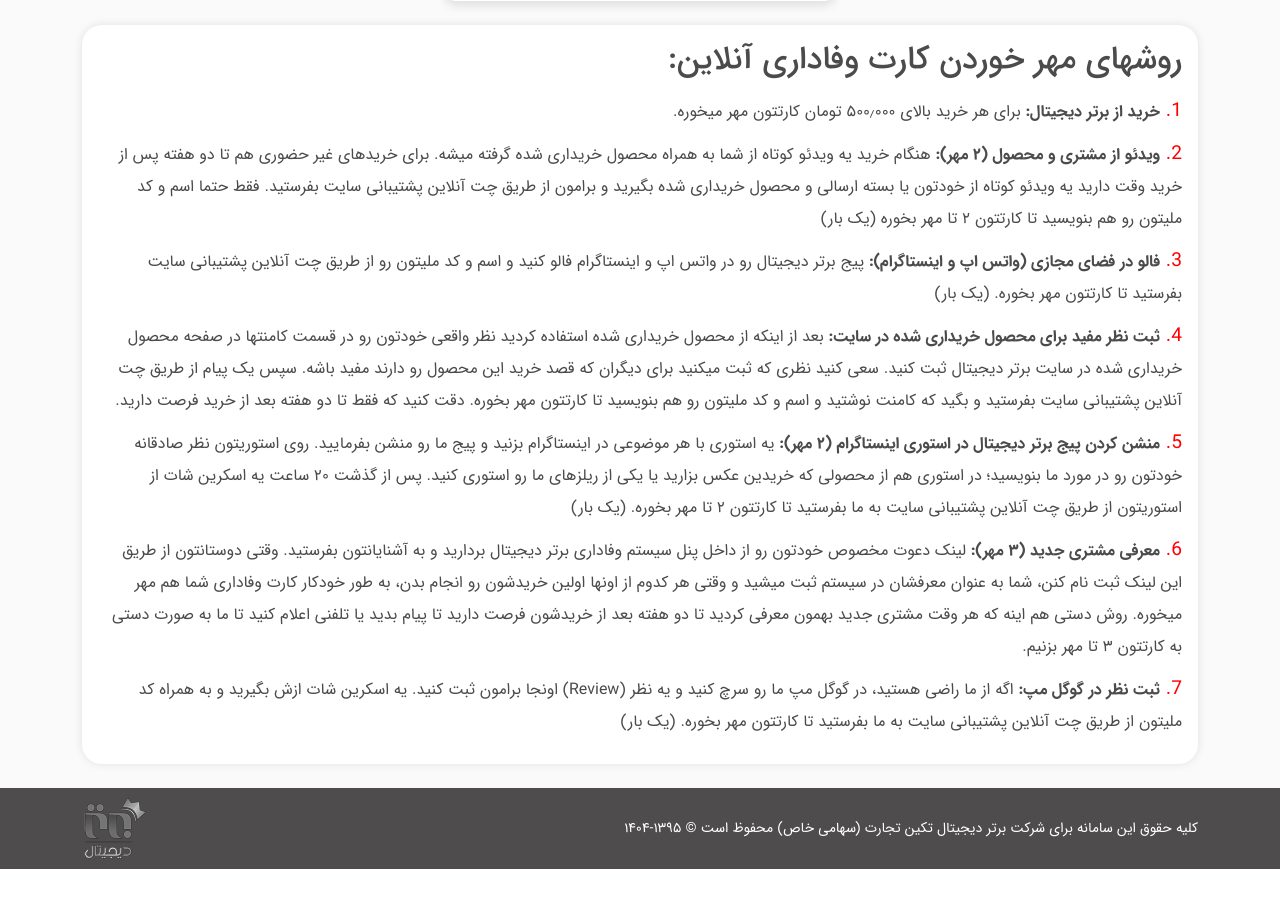
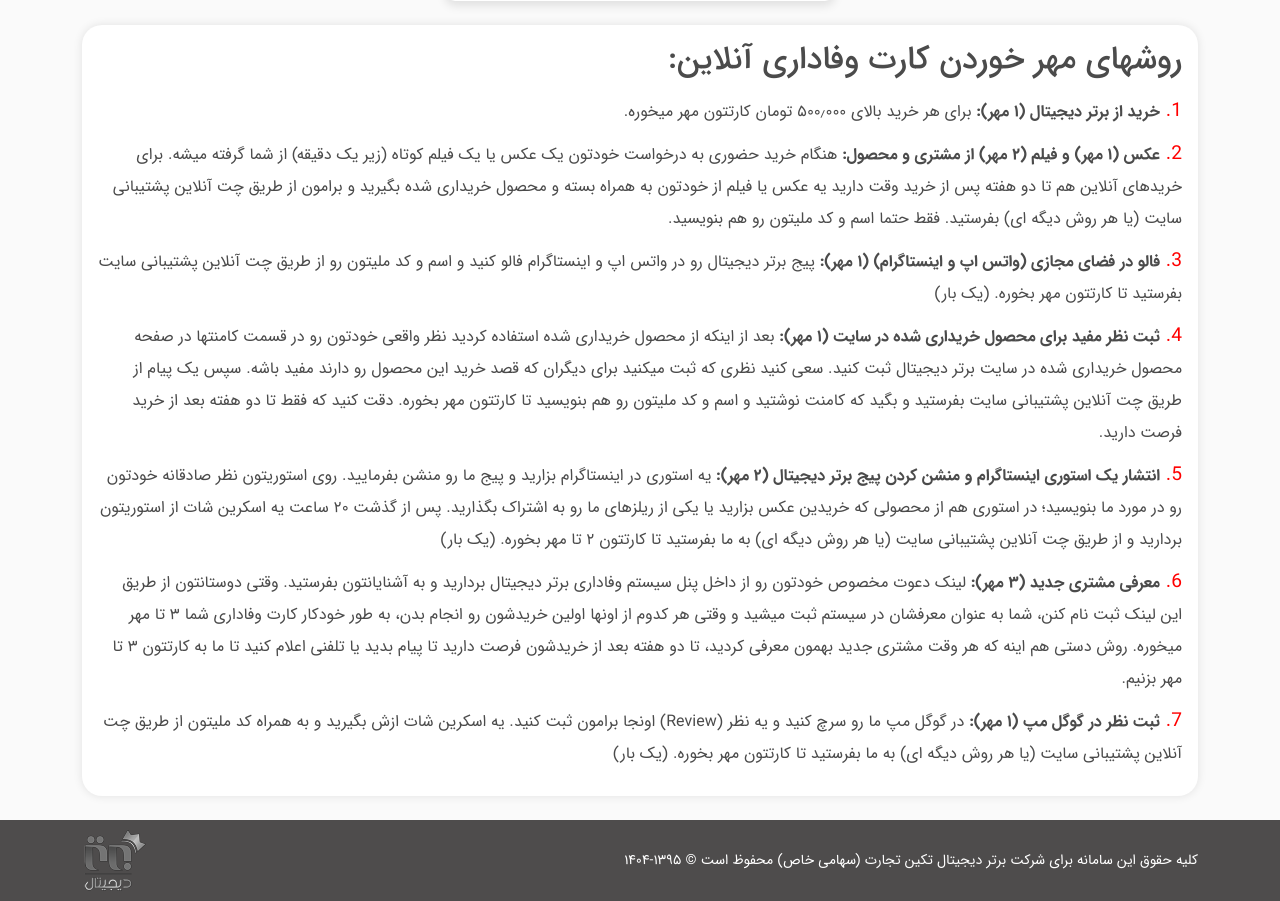
Before and after one commit to sakhoshdel/vafadari, a Django app: page / in a window 1280 px wide. Shown: the part 565-1466 px from the top of the page. Before the commit the page ends 1434 px from the top, so only its background shows below. Run offline with Django 4.2, Linux system fonts and the light colour scheme; data that the repository does not hold is empty; parts of the project's set-up code (start-up, migrations or seed data) failed here and were passed over; some libraries are stand-ins or nearby versions.

Commit message:
مهرهای وفاداری در صفحه لاگین به روز شد
مهرهای وفاداری در صفحه لاگین به روز شد

```diff
--- a/templates/account/login.html
+++ b/templates/account/login.html
@@ -168,23 +168,15 @@
     		<div class="col-12">
     			<section class="box-simple my-article p-3 mb-4">
     				<h2 class="mb-3">روشهای مهر خوردن کارت وفاداری آنلاین:</h2>
-    				<ol class="list-group list-group-numbered">
-    					<li>
-    						<strong>خرید از برتر دیجیتال:</strong> برای هر خرید بالای ۵۰۰٫۰۰۰ تومان کارتتون مهر میخوره.
-    					</li>
-    					<li><strong>ویدئو از مشتری و محصول (۲ مهر):</strong> هنگام خرید یه ویدئو کوتاه از شما به همراه محصول خریداری شده گرفته میشه. برای خریدهای غیر حضوری هم تا دو هفته پس از خرید وقت دارید یه ویدئو کوتاه از خودتون یا بسته ارسالی و محصول خریداری شده بگیرید و برامون از طریق چت آنلاین پشتیبانی سایت بفرستید. فقط حتما اسم و کد ملیتون رو هم بنویسید تا کارتتون ۲ تا مهر بخوره (یک بار)</li>
-
-                    			<li><strong>فالو در فضای مجازی (واتس اپ و اینستاگرام):</strong> پیج برتر دیجیتال رو در واتس اپ و اینستاگرام فالو کنید و اسم و کد ملیتون رو از طریق چت آنلاین پشتیبانی سایت بفرستید تا کارتتون مهر بخوره. (یک بار)</li>
-
-                    			<li><strong>ثبت نظر مفید برای محصول خریداری شده در سایت:</strong> بعد از اینکه از محصول خریداری شده استفاده کردید نظر واقعی خودتون رو در قسمت کامنتها در صفحه محصول خریداری شده در سایت برتر دیجیتال ثبت کنید. سعی کنید نظری که ثبت میکنید برای دیگران که قصد خرید این محصول رو دارند مفید باشه. سپس یک پیام از طریق چت آنلاین پشتیبانی سایت بفرستید و بگید که کامنت نوشتید و اسم و کد ملیتون رو هم بنویسید تا کارتتون مهر بخوره. دقت کنید که فقط تا دو هفته بعد از خرید فرصت دارید.</li>
-
-                    			<li><strong>منشن کردن پیج برتر دیجیتال در استوری اینستاگرام (۲ مهر):</strong> یه استوری با هر موضوعی در اینستاگرام بزنید و پیج ما رو منشن بفرمایید. روی استوریتون نظر صادقانه خودتون رو در مورد ما بنویسید؛ در استوری هم از محصولی که خریدین عکس بزارید یا یکی از ریلزهای ما رو استوری کنید. پس از گذشت ۲۰ ساعت یه اسکرین شات از استوریتون از طریق چت آنلاین پشتیبانی سایت به ما بفرستید تا کارتتون ۲ تا مهر بخوره. (یک بار)</li>
-
-                    			<li><strong>معرفی مشتری جدید (۳ مهر):</strong> لینک دعوت مخصوص خودتون رو از داخل پنل سیستم وفاداری برتر دیجیتال بردارید و به آشنایانتون بفرستید. وقتی دوستانتون از طریق این لینک ثبت نام کنن، شما به عنوان معرفشان در سیستم ثبت میشید و وقتی هر کدوم از اونها اولین خریدشون رو انجام بدن، به طور خودکار کارت وفاداری شما هم مهر میخوره. روش دستی هم اینه که هر وقت مشتری جدید بهمون معرفی کردید تا دو هفته بعد از خریدشون فرصت دارید تا پیام بدید یا تلفنی اعلام کنید تا ما به صورت دستی به کارتتون ۳ تا مهر بزنیم.</li>
-
-                    			<li><strong>ثبت نظر در گوگل مپ:</strong> اگه از ما راضی هستید، در گوگل مپ ما رو سرچ کنید و یه نظر (Review) اونجا برامون ثبت کنید. یه اسکرین شات ازش بگیرید و به همراه کد ملیتون از طریق چت آنلاین پشتیبانی سایت به ما بفرستید تا کارتتون مهر بخوره. (یک بار)</li>
-
-    				</ol >
+				<ol class="list-group list-group-numbered">
+				<li><strong>خرید از برتر دیجیتال (۱ مهر): </strong>برای هر خرید بالای ۵۰۰٫۰۰۰ تومان کارتتون مهر میخوره.</li>
+				<li><strong>عکس (۱ مهر) و فیلم (۲ مهر) از مشتری و محصول: </strong>هنگام خرید حضوری به درخواست خودتون یک عکس یا یک فیلم کوتاه (زیر یک دقیقه) از شما گرفته میشه. برای خریدهای آنلاین هم تا دو هفته پس از خرید وقت دارید یه عکس یا فیلم از خودتون به همراه بسته و محصول خریداری شده بگیرید و برامون از طریق چت آنلاین پشتیبانی سایت (یا هر روش دیگه ای) بفرستید. فقط حتما اسم و کد ملیتون رو هم بنویسید.</li>
+				<li><strong>فالو در فضای مجازی (واتس اپ و اینستاگرام) (۱ مهر): </strong>پیج برتر دیجیتال رو در واتس اپ و اینستاگرام فالو کنید و اسم و کد ملیتون رو از طریق چت آنلاین پشتیبانی سایت بفرستید تا کارتتون مهر بخوره. (یک بار)</li>
+				<li><strong>ثبت نظر مفید برای محصول خریداری شده در سایت (۱ مهر): </strong>بعد از اینکه از محصول خریداری شده استفاده کردید نظر واقعی خودتون رو در قسمت کامنتها در صفحه محصول خریداری شده در سایت برتر دیجیتال ثبت کنید. سعی کنید نظری که ثبت میکنید برای دیگران که قصد خرید این محصول رو دارند مفید باشه. سپس یک پیام از طریق چت آنلاین پشتیبانی سایت بفرستید و بگید که کامنت نوشتید و اسم و کد ملیتون رو هم بنویسید تا کارتتون مهر بخوره. دقت کنید که فقط تا دو هفته بعد از خرید فرصت دارید.</li>
+				<li><strong>انتشار یک استوری اینستاگرام و منشن کردن پیج برتر دیجیتال (۲ مهر): </strong>یه استوری در اینستاگرام بزارید و پیج ما رو منشن بفرمایید. روی استوریتون نظر صادقانه خودتون رو در مورد ما بنویسید؛ در استوری هم از محصولی که خریدین عکس بزارید یا یکی از ریلزهای ما رو به اشتراک بگذارید. پس از گذشت ۲۰ ساعت یه اسکرین شات از استوریتون بردارید و از طریق چت آنلاین پشتیبانی سایت (یا هر روش دیگه ای) به ما بفرستید تا کارتتون ۲ تا مهر بخوره. (یک بار)</li>
+				<li><strong>معرفی مشتری جدید (۳ مهر): </strong>لینک دعوت مخصوص خودتون رو از داخل پنل سیستم وفاداری برتر دیجیتال بردارید و به آشنایانتون بفرستید. وقتی دوستانتون از طریق این لینک ثبت نام کنن، شما به عنوان معرفشان در سیستم ثبت میشید و وقتی هر کدوم از اونها اولین خریدشون رو انجام بدن، به طور خودکار کارت وفاداری شما ۳ تا مهر میخوره. روش دستی هم اینه که هر وقت مشتری جدید بهمون معرفی کردید، تا دو هفته بعد از خریدشون فرصت دارید تا پیام بدید یا تلفنی اعلام کنید تا ما به کارتتون ۳ تا مهر بزنیم.</li>
+				<li><strong>ثبت نظر در گوگل مپ (۱ مهر): </strong>در گوگل مپ ما رو سرچ کنید و یه نظر (Review) اونجا برامون ثبت کنید. یه اسکرین شات ازش بگیرید و به همراه کد ملیتون از طریق چت آنلاین پشتیبانی سایت (یا هر روش دیگه ای) به ما بفرستید تا کارتتون مهر بخوره. (یک بار)</li>
+				</ol>
     			</section>
     		</div>
 		</div>
```
